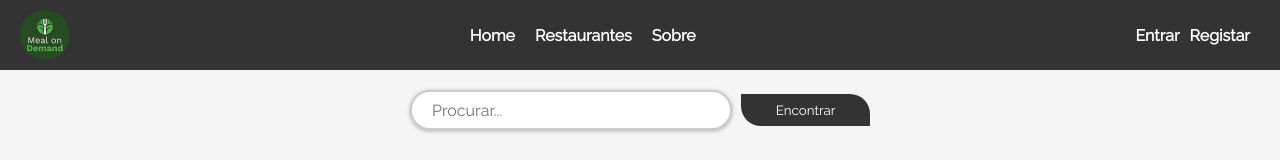
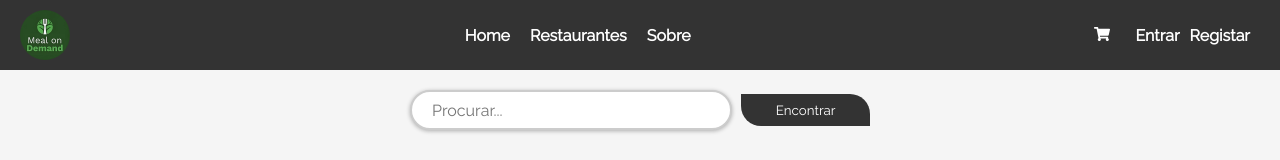
Before and after one commit to ruip005/DWDM_Projeto_Uber, a React (Create React App) app in the folder ReactModule/: page / in a window 1280 px wide. Shown: the top 160 px of the page. Built offline with nearby package versions, Linux system fonts and the light colour scheme.

Commit message:
Add files via upload

```diff
--- a/ReactModule/src/components/Navbar.js
+++ b/ReactModule/src/components/Navbar.js
@@ -5,6 +5,9 @@ import {Register} from "../pages/Login,Register/Register/Register.js";
 import MyRestaurante from "../pages/MyRestaurante/MyRestaurante.js";
 import axios from "axios";
 import React, { useState, useEffect } from 'react';
+import { FaShoppingCart } from "react-icons/fa";
+import { Link } from "react-router-dom";
+
 
 
 const Navbar = () => {
@@ -82,6 +85,9 @@ const Navbar = () => {
           <div className={styles.optionsNav}>
           {!checkUse() ? (
   <>
+    <Link to="/cart">
+    <FaShoppingCart style={{position:'absolute', right:'170px'}}/>
+    </Link>
     <NavLink to="/login" element={<Login />} className={styles.navLink}>
       Entrar
     </NavLink>
```
